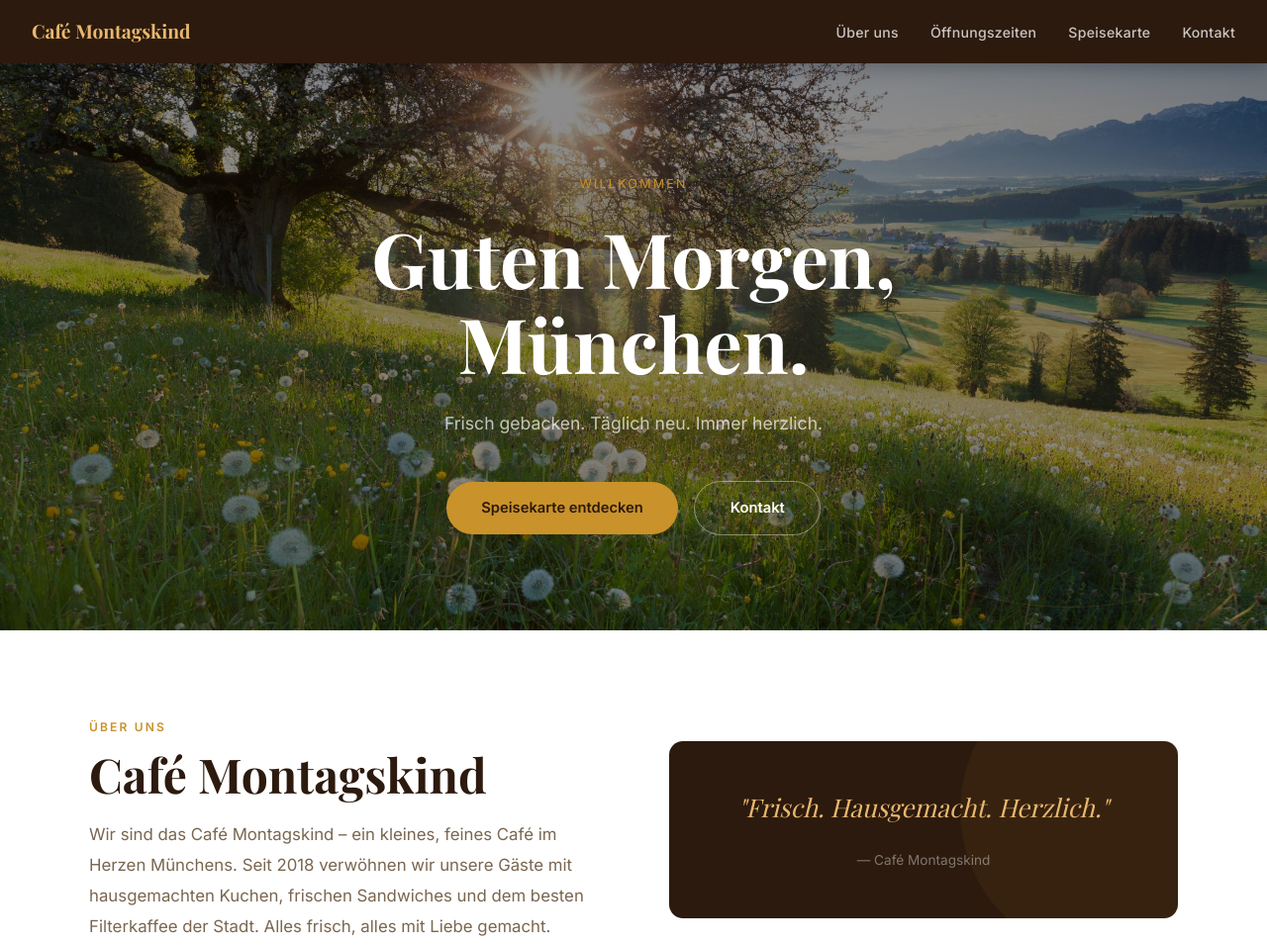
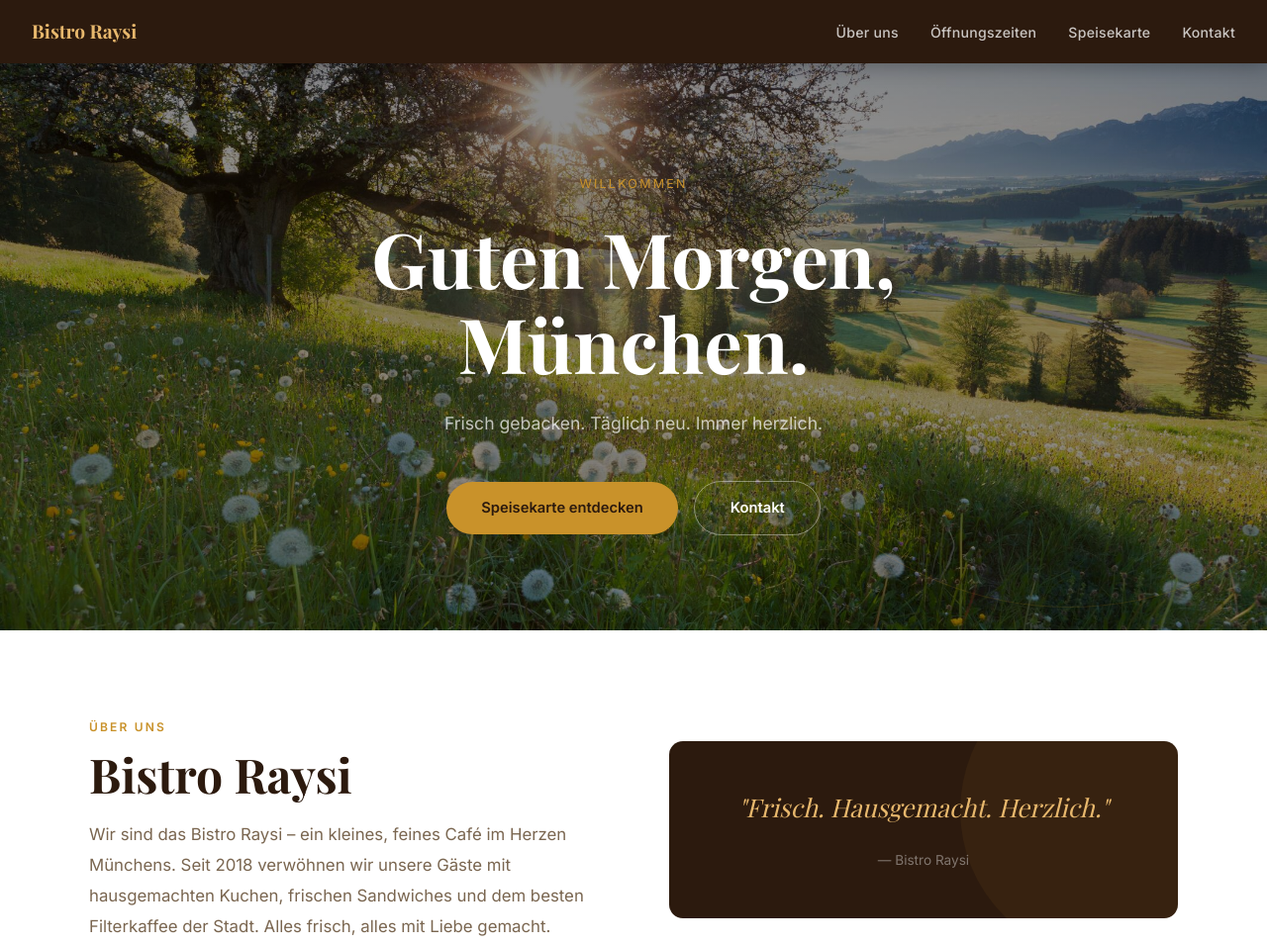
Before and after one commit to ChristianCR79/botsite, a website: page index.html in a window 1280 px wide. Shown: the top 955 px of the page at 99% size. Drawn offline with nearby package versions, Linux system fonts and the light colour scheme; a web font is replaced by a local one.

Commit message:
Botsite: Änderung des Na,ens (christian@wdii.studio)

```diff
--- a/index.html
+++ b/index.html
@@ -319,13 +319,13 @@
 // @SITE_DATA_START
 const SITE_DATA = {
   meta: {
-    title: "Café Montagskind – München",
+    title: "Bistro Raysi – München",
     description: "Frisch, hausgemacht, herzlich. Ihr Lieblingscafé am Marienplatz.",
     website_url: "https://cafe-montagskind.de",
-    last_updated: "2026-04-15"
+    last_updated: "2026-04-21"
   },
   business: {
-    name: "Café Montagskind",
+    name: "Bistro Raysi",
     tagline: "Frisch. Hausgemacht. Herzlich."
   },
   contact: {
@@ -343,7 +343,7 @@ const SITE_DATA = {
     image: "https://christiancr79.github.io/botsite/assets/images/1776263426338_sommer.jpg"
   },
   about: {
-    text: "Wir sind das Café Montagskind – ein kleines, feines Café im Herzen Münchens. Seit 2018 verwöhnen wir unsere Gäste mit hausgemachten Kuchen, frischen Sandwiches und dem besten Filterkaffee der Stadt. Alles frisch, alles mit Liebe gemacht.",
+    text: "Wir sind das Bistro Raysi – ein kleines, feines Café im Herzen Münchens. Seit 2018 verwöhnen wir unsere Gäste mit hausgemachten Kuchen, frischen Sandwiches und dem besten Filterkaffee der Stadt. Alles frisch, alles mit Liebe gemacht.",
     image: ""
   },
   hours: {
```
